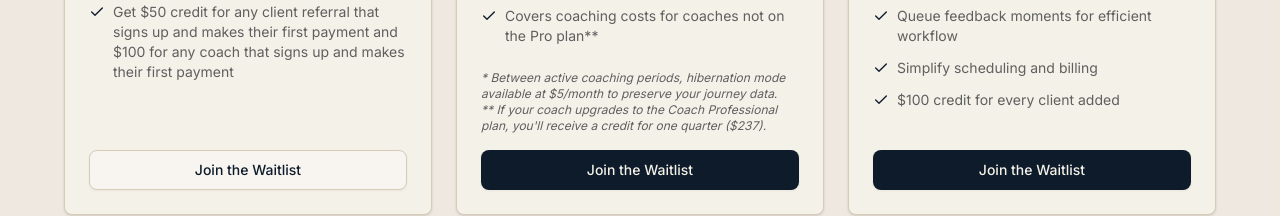
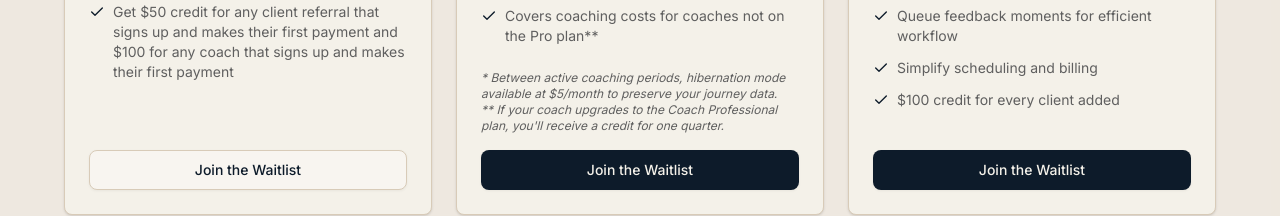
Before and after one commit to CassieCamp/arete3, a Next.js app in the folder frontend/: page / in a window 1280 px wide. Shown: the part 3949-4165 px from the top of the page. Built offline with nearby package versions, Linux system fonts and the light colour scheme; no server answers.

Commit message:
Remove dollar amount from homepage pricing credit text
- Updated Client Growth Enhanced pricing tier small print
- Removed '()' from coach upgrade credit text
- Text now reads: 'If your coach upgrades to the Coach Professional plan, you'll receive a credit for one quarter.'

```diff
--- a/frontend/src/app/page.tsx
+++ b/frontend/src/app/page.tsx
@@ -47,7 +47,7 @@ export default function HomePage() {
       ],
       cta: "Join the Waitlist",
       ctaVariant: "default" as const,
-      smallPrint: "* Between active coaching periods, hibernation mode available at $5/month to preserve your journey data.\n** If your coach upgrades to the Coach Professional plan, you'll receive a credit for one quarter ($237)."
+      smallPrint: "* Between active coaching periods, hibernation mode available at $5/month to preserve your journey data.\n** If your coach upgrades to the Coach Professional plan, you'll receive a credit for one quarter."
     },
     {
       id: "coach-professional",
```
